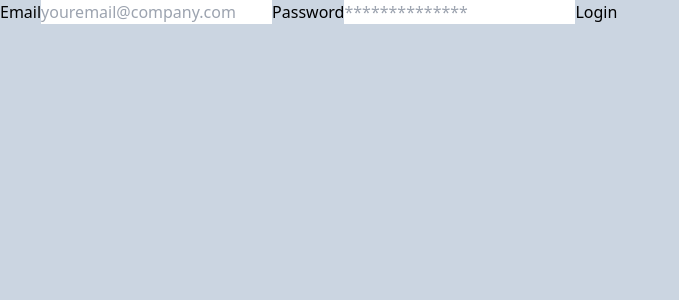
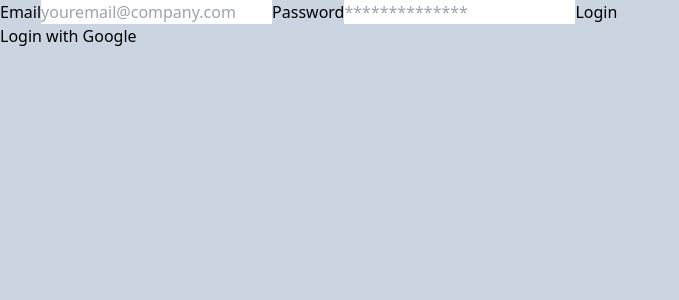
Before and after one commit to alexmarinmendez/react-clase-10-auth, a React (Create React App) app: page /login in a window 1280 px wide. Shown: the top 300 px of the page, without its empty margins (0-679 px from the left). Built offline with nearby package versions, Linux system fonts and the light colour scheme; no server answers.

Commit message:
feat: ProtectedRoute

```diff
--- a/src/components/Login.js
+++ b/src/components/Login.js
@@ -6,7 +6,7 @@ const Login = () => {
     email: '',
     password: '',
   });
-  const { error, login } = useAuth();
+  const { error, login, googleLogin } = useAuth();
 
   const handleChange = ({ target: { name, value } }) => {
     // console.log(name, value);
@@ -28,6 +28,7 @@ const Login = () => {
         <input type="password" name="password" placeholder="**************" onChange={handleChange} />
         <button>Login</button>
       </form>
+      <button onClick={googleLogin}>Login with Google</button>
     </div>
   );
 };
--- a/src/components/ProtectedRoute.js
+++ b/src/components/ProtectedRoute.js
@@ -2,7 +2,9 @@ import { useAuth } from '../contexts/AuthContext';
 import { Navigate } from 'react-router-dom';
 
 const ProtectedRoute = ({ children }) => {
-  const { user } = useAuth();
+  const { user, loading } = useAuth();
+
+  if (loading) return <h1>Loading...</h1>;
 
   if (!user) return <Navigate to="/login" />;
   return <>{children}</>;
--- a/src/contexts/AuthContext.js
+++ b/src/contexts/AuthContext.js
@@ -1,6 +1,6 @@
 import { useState, createContext, useContext, useEffect } from 'react';
 import { auth } from '../firebaseConfig';
-import { createUserWithEmailAndPassword, onAuthStateChanged, signInWithEmailAndPassword, signOut } from 'firebase/auth';
+import { createUserWithEmailAndPassword, GoogleAuthProvider, onAuthStateChanged, signInWithEmailAndPassword, signInWithPopup, signOut } from 'firebase/auth';
 import { useNavigate } from 'react-router-dom';
 
 export const AuthContext = createContext();
@@ -11,6 +11,7 @@ export const useAuth = () => {
 };
 
 const AuthContextProvider = ({ children }) => {
+  const [loading, setLoading] = useState(true);
   const [user, setUser] = useState(null);
   const [error, setError] = useState({
     signupError: '',
@@ -49,14 +50,26 @@ const AuthContextProvider = ({ children }) => {
     navigate('/login');
   };
 
+  const googleLogin = () => {
+    const googleProvider = new GoogleAuthProvider();
+    signInWithPopup(auth, googleProvider)
+      .then(() => navigate('/'))
+      .catch((error) => console.log(error));
+  };
+
   useEffect(() => {
     onAuthStateChanged(auth, (currentUser) => {
       // console.log(currentUser);
       setUser(currentUser);
+      console.log('currentUser', currentUser);
     });
   }, []);
 
-  return <AuthContext.Provider value={{ user, error, signup, login, logout }}>{children}</AuthContext.Provider>;
+  useEffect(() => {
+    if (user) setLoading(false);
+  }, [user]);
+
+  return <AuthContext.Provider value={{ user, error, loading, signup, login, logout, googleLogin }}>{children}</AuthContext.Provider>;
 };
 
 export default AuthContextProvider;
```
